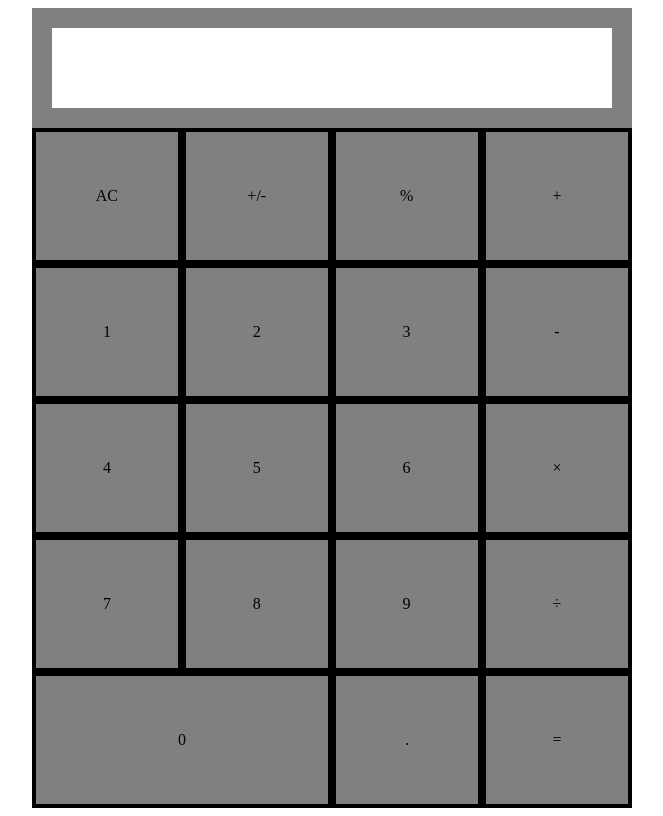
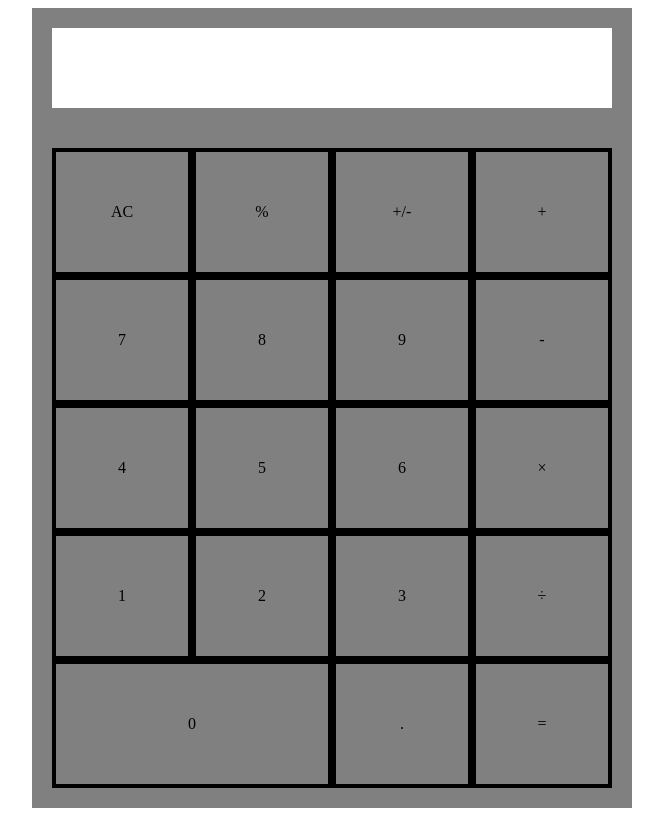
Before and after one commit to matthart10/calculator, a plain HTML site: page index.html in a window 1280 px wide. Shown: the whole page, without its empty margins (308-971 px from the left). Drawn offline with Linux system fonts and the light colour scheme.

Commit message:
Reorganize buttons and fill remaining space
Flex-grow set to 1 for all buttons so they fill equally the remaining
space they have after having a basis of 1/3 of the area. Then row
reverse the grid so numbers are forming from bottom to top like a
normal keyboard. Then adjust other buttons to account for the
row reverse

```diff
--- a/script.js
+++ b/script.js
@@ -40,11 +40,7 @@ function operate(a, b, operation) {
   }
 }
 let grid = document.querySelector("#grid")
-// Create clear button
-const clearButton = document.createElement("button");
-clearButton.classList.add("clearButton");
-clearButton.textContent = "AC";
-grid.appendChild(clearButton)
+
 
 // Create plus/minus button
 const signButton = document.createElement("button");
@@ -58,13 +54,25 @@ percentButton.classList.add("percentButton");
 percentButton.textContent = "%";
 grid.appendChild(percentButton);
 
+// Create clear button
+const clearButton = document.createElement("button");
+clearButton.classList.add("clearButton");
+clearButton.textContent = "AC";
+grid.appendChild(clearButton)
+
 // Create number buttons
-for (let i=1; i < 10; i++) {
+for (let i=9; i > 0; i--) {
   const cell = document.createElement("button");
   cell.classList.add("numberButton");
   cell.textContent = `${i}`;
   grid.appendChild(cell);
 }
+
+// Add decimal button
+const decimalButton = document.createElement("button");
+decimalButton.classList.add("decimalButton");
+decimalButton.textContent = ".";
+grid.appendChild(decimalButton);
 
 // Create zero button
 const zeroButton = document.createElement("button");
@@ -73,13 +81,9 @@ zeroButton.classList.add("zeroButton");
 zeroButton.textContent = "0";
 grid.appendChild(zeroButton);
 
-// Add decimal button
-const decimalButton = document.createElement("button");
-decimalButton.classList.add("decimalButton");
-decimalButton.textContent = ".";
-grid.appendChild(decimalButton);
 
-let operatorGrid = document.querySelector("#operatorGrid")
+
+ operatorGrid = document.querySelector("#operatorGrid")
 // Create operator buttons
 const addButton = document.createElement("button");
 addButton.classList.add("operatorButton");
--- a/styles.css
+++ b/styles.css
@@ -20,6 +20,7 @@
     display: flex;
     align-items: stretch;
     flex-grow: 1;
+    margin: 20px;
 }
 
 #grid {
@@ -27,6 +28,7 @@
     flex-wrap: wrap;
     align-items: stretch;
     flex-grow: 1;
+    flex-direction: row-reverse;
     flex-basis: 75%
 }
 #operatorGrid {
@@ -46,11 +48,12 @@ button, input[type="submit"], input[type="reset"] {
 	cursor: pointer;
 	outline: inherit;
     box-sizing: border-box;
-    flex-basis: 33.3%
+    flex-grow: 1;
+    flex-basis: 33.333%
 }
 
 .zeroButton {
-    flex-basis: 66.7%
+    flex-basis: 66.66%
 }
 
 button:hover {
```
